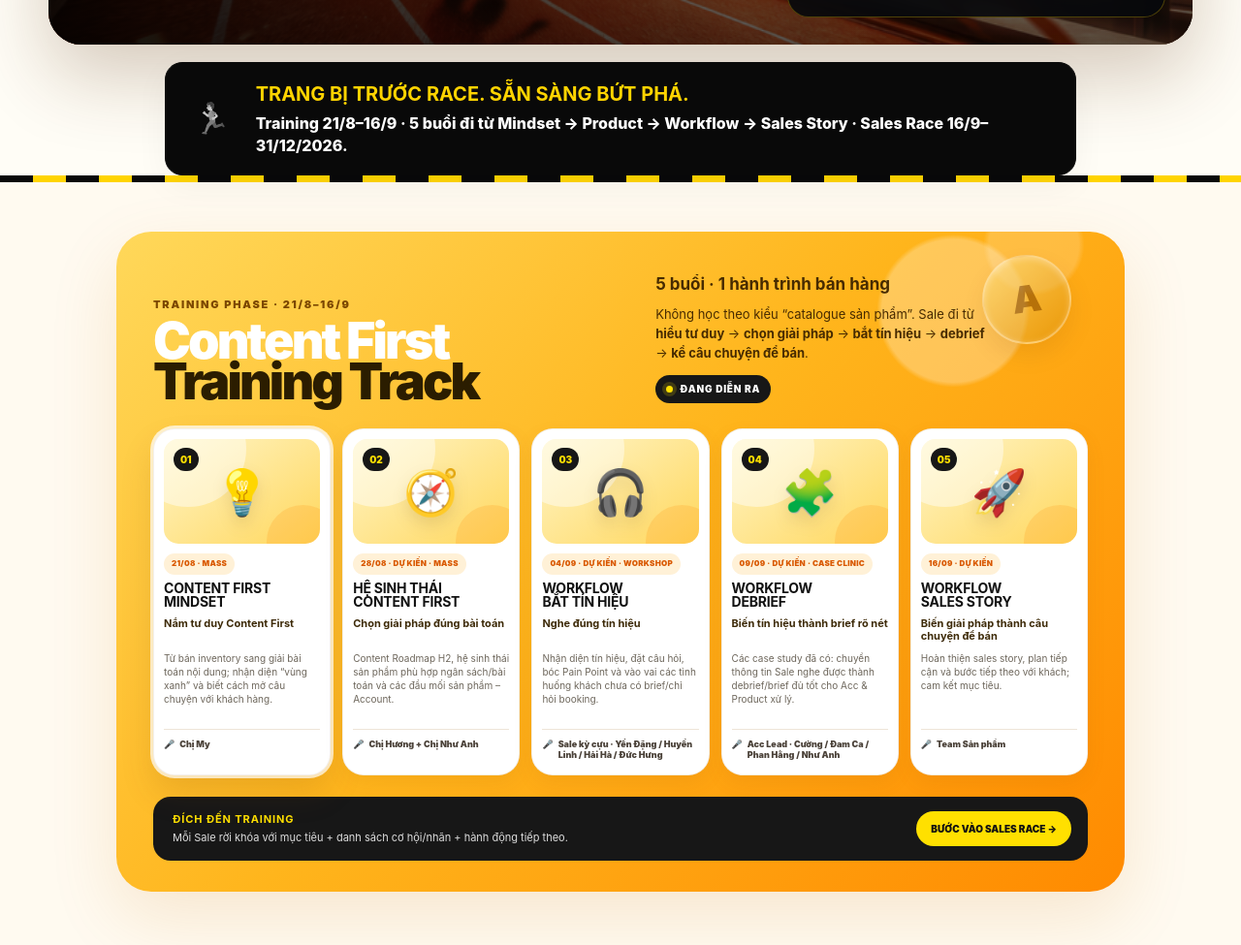
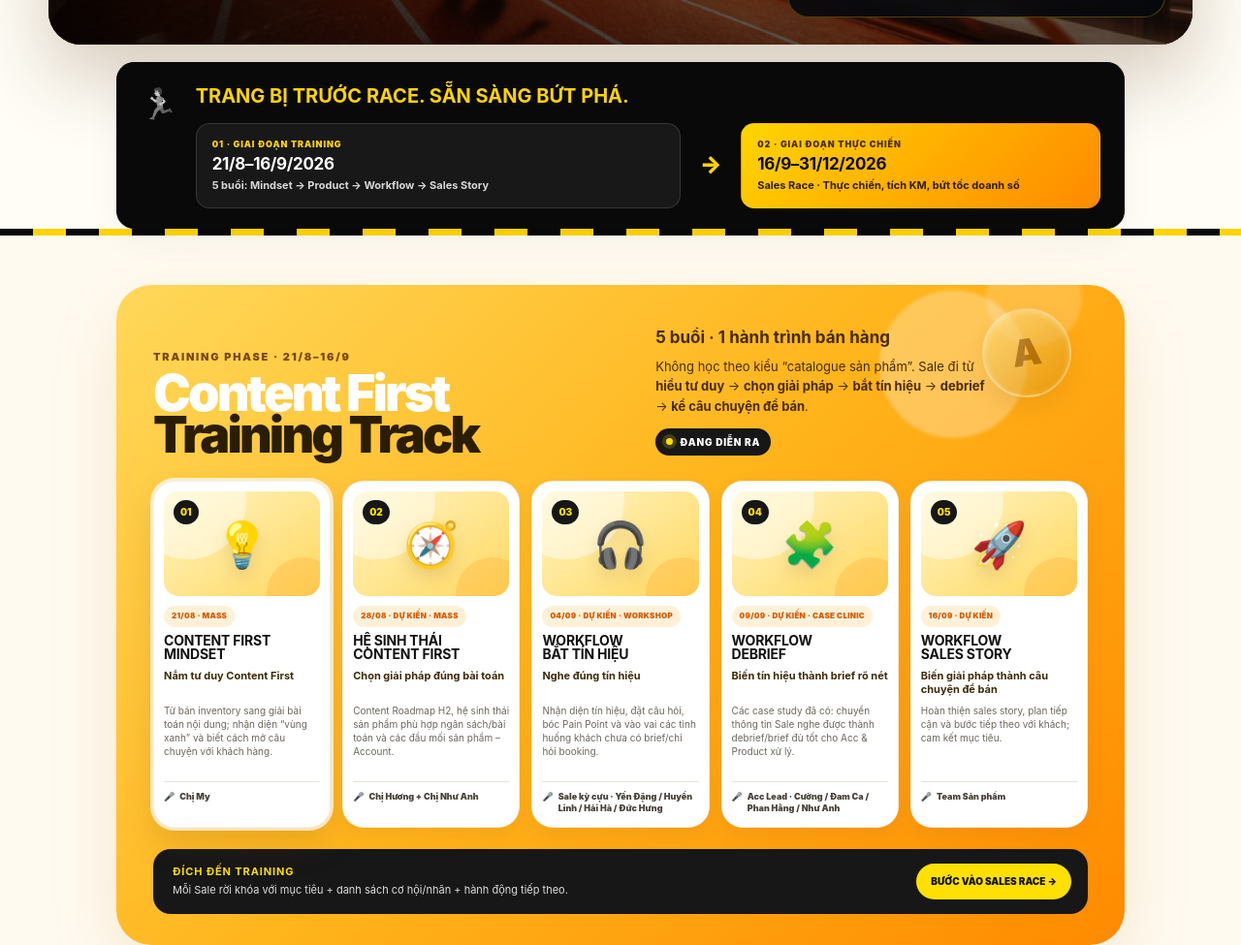
Before and after one commit to AthenaCM-TDB/Content-First-Marathon-2, a website: page index.html in a window 1280 px wide. Shown: the part 907-1882 px from the top of the page at 97% size. Drawn offline with Linux system fonts and the light colour scheme; no server answers.

Commit message:
Split Training and Sales Race phases in landing page

```diff
--- a/index.html
+++ b/index.html
@@ -505,6 +505,33 @@ html{scroll-behavior:smooth}
   #tactics .tacticSwipeHint span:last-child{animation:none}
 }
 </style>
+
+<style>
+/* V6.15 — Tách rõ 2 giai đoạn Training / Sales Race */
+.manifestIn{max-width:1040px;align-items:flex-start;justify-content:flex-start;gap:18px;padding:20px 24px}
+.manifestCopy{flex:1;min-width:0}
+.manifestCopy>h3{margin:0 0 13px}
+.manifestPhases{display:grid;grid-template-columns:minmax(0,1.35fr) 42px minmax(0,1fr);align-items:stretch;gap:10px}
+.manifestStage{min-width:0;border-radius:14px;padding:14px 16px;display:flex;flex-direction:column;justify-content:center;border:1px solid rgba(255,255,255,.13)}
+.manifestStage .manifestKicker{font-size:9px;font-weight:950;letter-spacing:.1em;text-transform:uppercase;margin-bottom:5px}
+.manifestStage strong{font-size:17px;line-height:1.1;letter-spacing:-.02em}
+.manifestStage p{margin:5px 0 0;font-size:11px;line-height:1.45;font-weight:750}
+.manifestTraining{background:#181818;color:#fff}
+.manifestTraining .manifestKicker{color:var(--yellow)}
+.manifestTraining p{color:#d8d8d8}
+.manifestRace{background:linear-gradient(135deg,var(--yellow),#ff8a00);color:#090909;border-color:transparent}
+.manifestRace .manifestKicker{color:#4b2b00}
+.manifestRace p{color:#2f1d00}
+.manifestPhaseArrow{display:grid;place-items:center;color:var(--yellow);font-size:24px;font-weight:950}
+@media(max-width:700px){
+  .manifestIn{padding:18px;gap:13px}
+  .routeIcon{font-size:25px}
+  .manifestPhases{grid-template-columns:1fr;gap:8px}
+  .manifestPhaseArrow{height:24px;transform:rotate(90deg);font-size:20px}
+  .manifestStage{padding:14px}
+  .manifestStage strong{font-size:16px}
+}
+</style>
 </head><body>
 <header><nav class="w nav"><div class="brand brandLogo"><span class="athenaMark">A</span><span>ATHENA CM · <b>CONTENT FIRST MARATHON</b></span></div><div class="links"><a href="#journey">Training</a><a href="#tactics">Sales Race</a><a href="#join">Tham gia</a><a href="#rank">Tiến độ</a><a href="#reward">Phần thưởng</a></div><a class="pill orange" href="https://t.me/ContentFirstMarathon_bot" target="_blank" rel="noopener">Đăng ký ngay →</a></nav></header>
 
@@ -532,7 +559,25 @@ html{scroll-behavior:smooth}
 </div>
 </section>
 
-<div class="manifest"><div class="w manifestIn"><div class="routeIcon">🏃</div><div><h3>TRANG BỊ TRƯỚC RACE. SẴN SÀNG BỨT PHÁ.</h3><p>Training 21/8–16/9 · 5 buổi đi từ Mindset → Product → Workflow → Sales Story · Sales Race 16/9–31/12/2026.</p></div></div></div>
+<div class="manifest"><div class="w manifestIn">
+  <div class="routeIcon">🏃</div>
+  <div class="manifestCopy">
+    <h3>TRANG BỊ TRƯỚC RACE. SẴN SÀNG BỨT PHÁ.</h3>
+    <div class="manifestPhases" aria-label="Hai giai đoạn của Content First Marathon">
+      <div class="manifestStage manifestTraining">
+        <span class="manifestKicker">01 · GIAI ĐOẠN TRAINING</span>
+        <strong>21/8–16/9/2026</strong>
+        <p>5 buổi: Mindset → Product → Workflow → Sales Story</p>
+      </div>
+      <div class="manifestPhaseArrow" aria-hidden="true">→</div>
+      <div class="manifestStage manifestRace">
+        <span class="manifestKicker">02 · GIAI ĐOẠN THỰC CHIẾN</span>
+        <strong>16/9–31/12/2026</strong>
+        <p>Sales Race · Thực chiến, tích KM, bứt tốc doanh số</p>
+      </div>
+    </div>
+  </div>
+</div></div>
 
 
 <section id="journey" class="trainingShowcase">
@@ -653,7 +698,7 @@ html{scroll-behavior:smooth}
 <div class="rewardItem"><i>🚀</i><b>Ưu tiên tham gia các dự án chiến lược</b></div></div>
 </div></section>
 
-<div class="datebar"><div class="w dateIn"><div class="calendar">🗓️</div><div class="dateText"><b>TRAINING: 12/8–15/9/2026　 |　 SALES RACE: 16/9–31/12/2026</b><br><span>Trang bị sẵn sàng - bứt tốc ngay!</span></div><a class="pill orange" href="#join">ĐĂNG KÝ NGAY →</a></div></div>
+<div class="datebar"><div class="w dateIn"><div class="calendar">🗓️</div><div class="dateText"><b>TRAINING: 21/8–16/9/2026　 |　 SALES RACE: 16/9–31/12/2026</b><br><span>Trang bị sẵn sàng - bứt tốc ngay!</span></div><a class="pill orange" href="#join">ĐĂNG KÝ NGAY →</a></div></div>
 </main><footer><div class="w">Athena CM · Content First Marathon · V6.14-STABLE-COPY · BXH dùng trực tiếp dữ liệu KM đã duyệt từ KMLog.</div></footer>
 <a class="mobile" href="#join">ĐĂNG KÝ NGAY →</a>
 
```
